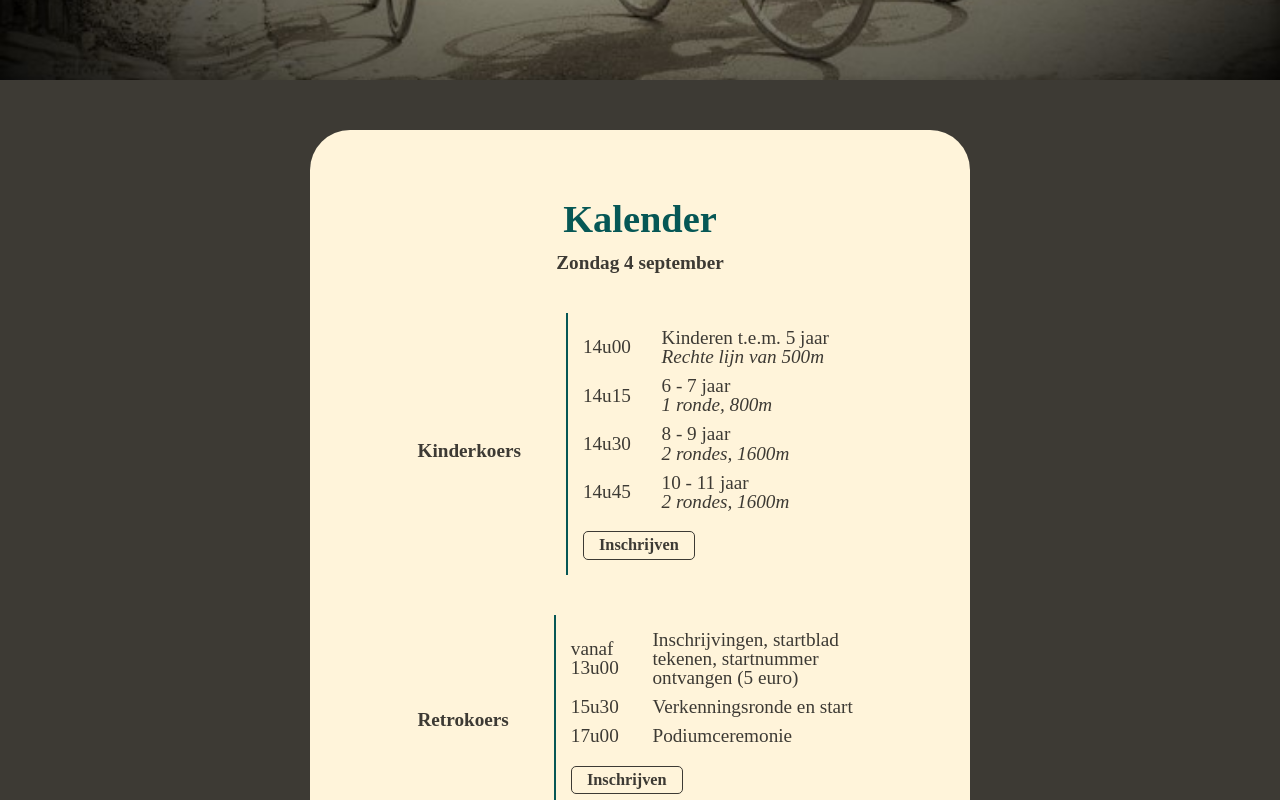
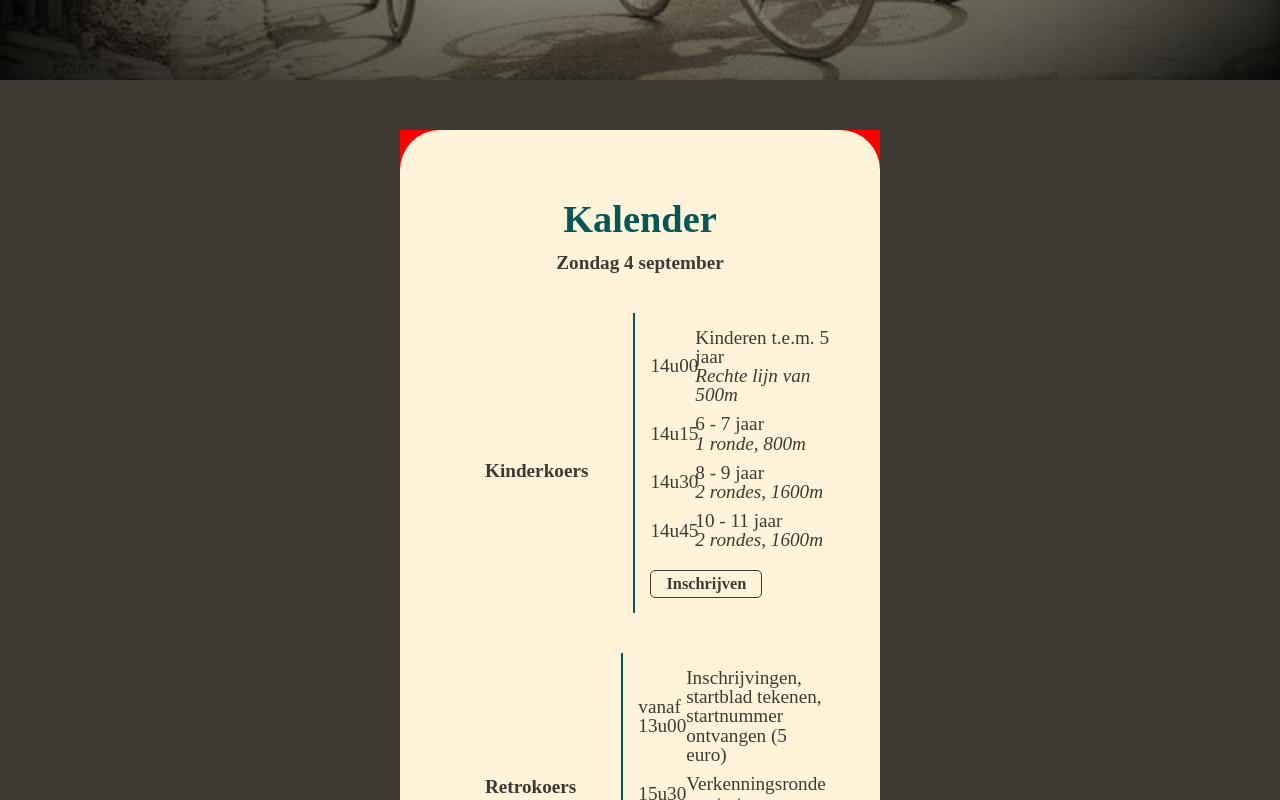
Before and after one commit to TijsM/el-toro-next, a Next.js app: page / in a window 1280 px wide. Shown: the part 720-1520 px from the top of the page. Built offline with nearby package versions, Linux system fonts and the light colour scheme.

Commit message:
fix: calendar spacing

```diff
--- a/src/app/page.tsx
+++ b/src/app/page.tsx
@@ -41,5 +41,6 @@ const StMain = styled.main`
 `;
 
 const StContent = styled.div`
-  padding: 0 200px;
+  margin: 0 400px;
+  background-color: red;
 `;
--- a/src/components/Calendar.tsx
+++ b/src/components/Calendar.tsx
@@ -59,32 +59,17 @@ export const Calendar = () => {
 };
 
 const StSection = styled.section`
-  margin: auto;
   margin-top: 50px;
   padding-top: 50px;
-  width: 75%;
-  height: 700px;
-  max-width: 1000px;
-  background-size: 100%;
-  background-repeat: no-repeat;
-  background-position-x: center;
+  padding-bottom: 50px;
+
   display: flex;
   flex-direction: column;
   align-content: center;
   align-items: center;
+
   background-color: #fff4da;
   border-radius: 40px;
-
-  @media screen and (max-width: 1200px) {
-    width: 85%;
-  }
-
-  @media screen and (max-width: 1000px) {
-    width: 100%;
-  }
-  @media screen and (max-width: 700px) {
-    overflow: hidden;
-  }
 `;
 
 const StH3 = styled(H3)`
```
